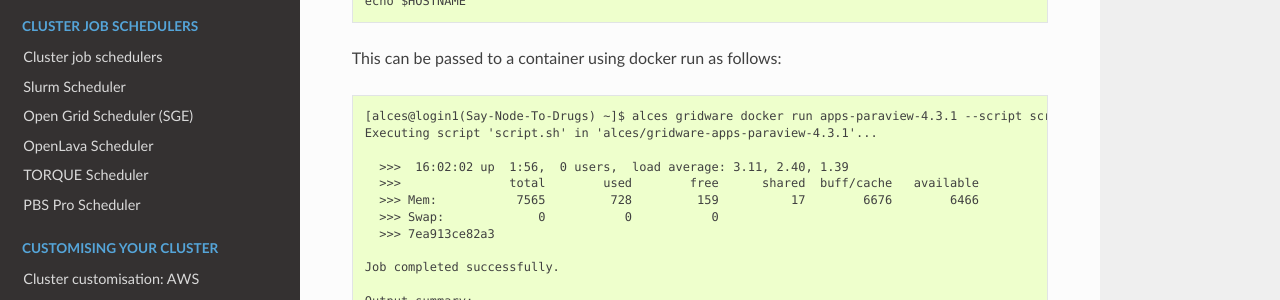
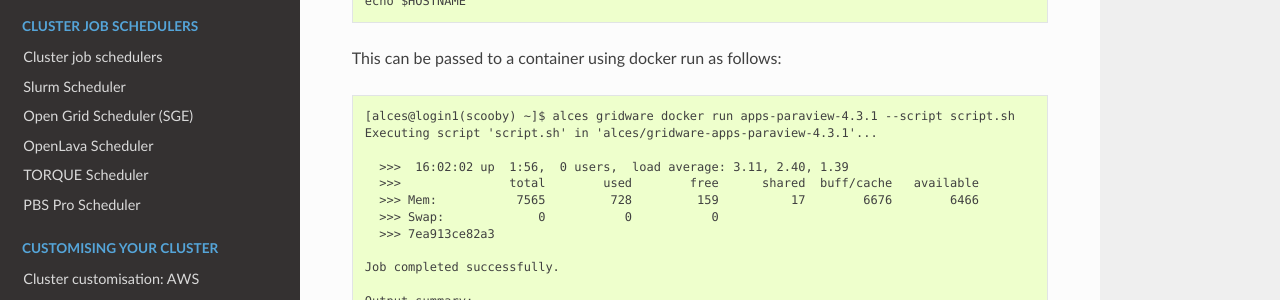
Before and after one commit to alces-software/flight-appliance-docs, a Sphinx documentation site: the page built from docs/source/apps/docker.rst, in a window 1280 px wide and 900 px high, scrolled down 1990 px. Shown: the part 151-451 px from the top of the window. Built offline with Sphinx 7.4.7 and the Read the Docs theme 2.0.0, drawn with Linux system fonts in a browser that asks for light colours; some of the changed text lies outside the part shown.

Commit message:
Fixed cluster name

```diff
--- a/docs/source/apps/docker.rst
+++ b/docs/source/apps/docker.rst
@@ -75,7 +75,7 @@
 
 This can be passed to a container using docker run as follows::
 
-    [alces@login1(Say-Node-To-Drugs) ~]$ alces gridware docker run apps-paraview-4.3.1 --script script.sh
+    [alces@login1(scooby) ~]$ alces gridware docker run apps-paraview-4.3.1 --script script.sh
     Executing script 'script.sh' in 'alces/gridware-apps-paraview-4.3.1'...
 
       >>>  16:02:02 up  1:56,  0 users,  load average: 3.11, 2.40, 1.39
```
